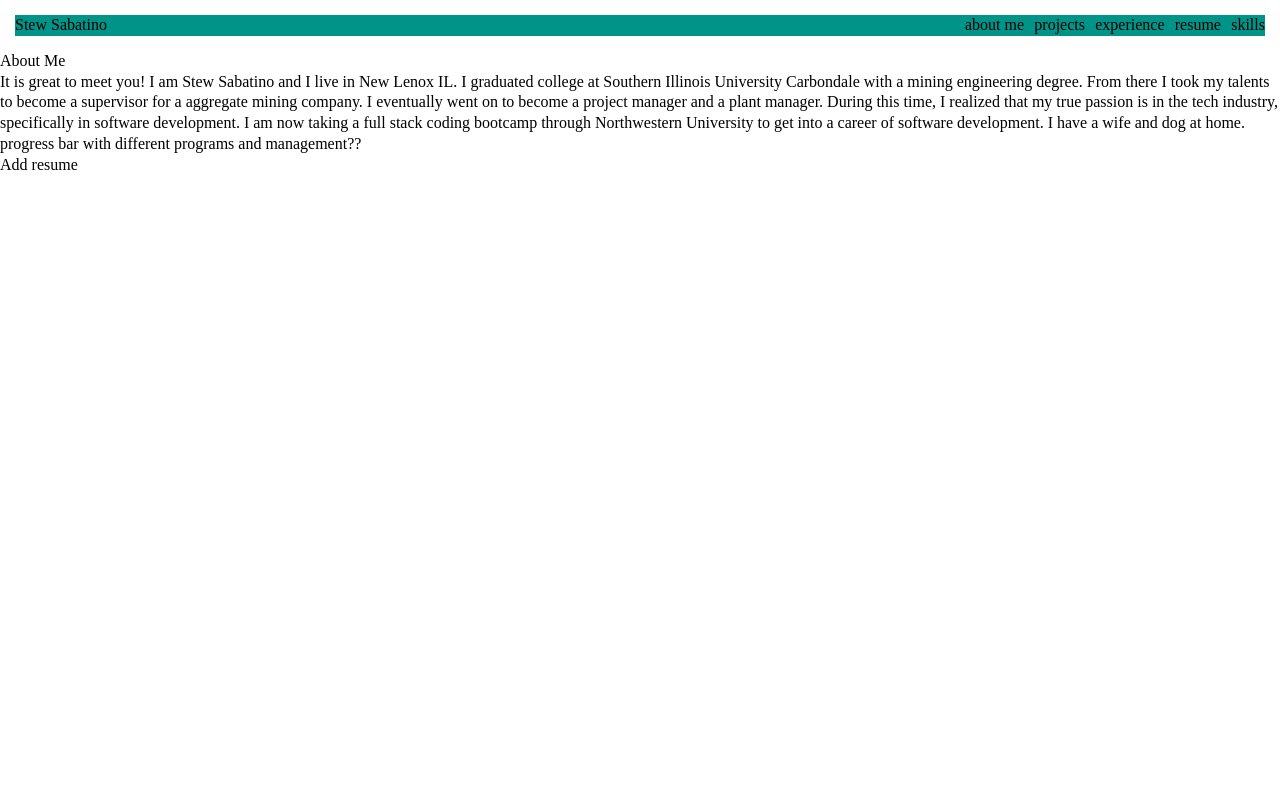
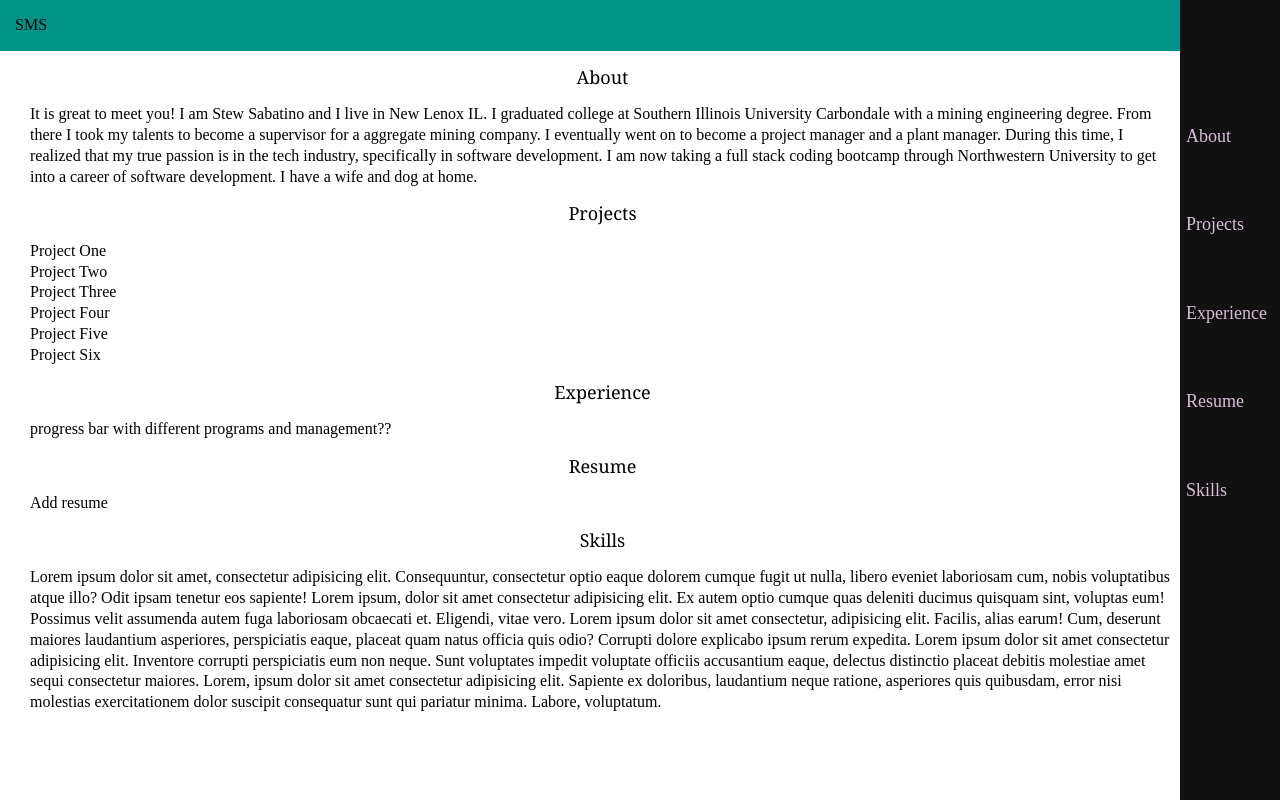
Before and after one commit to stewsabatino/stewsabatino.github.io, a plain HTML site: page index.html in a window 1280 px wide. Drawn offline with Linux system fonts and the light colour scheme.

Commit message:
added sidebar nav

```diff
--- a/index.html
+++ b/index.html
@@ -11,22 +11,20 @@
 </head>
 <body>
     <header>
-        <h1>Stew Sabatino</h1>
-        <nav>
-            <ul>
-                <li>about me</li>
-                <li>projects</li>
-                <li>experience</li>
-                <li>resume</li>
-                <li>skills</li>
-            </ul>
-        </nav>
+        <h1>SMS</h1>
     </header>
     <main>
-        <section class="portfolio">
-            <article class=about_me>
+        <nav>
+            <a href="#">About</a>
+            <a href="#">Projects</a>
+            <a href="#">Experience</a>
+            <a href="#">Resume</a>
+            <a href="#">Skills</a>
+        </nav>
+        <section>
+            <article class=about>
                 <div class="title">
-                    <h3>About Me</h3>
+                    <h2>About</h2>
                 </div>
                 <p>
                     It is great to meet you! I am Stew Sabatino and I live in New Lenox IL.
@@ -43,17 +41,20 @@
             </article>
 
             <article class="projects">
-                <div class="project_one"></div>
-                <div class="project_two"></div>
-                <div class="project_three"></div>
-                <div class="project_four"></div>
-                <div class="project_five"></div>
-                <div class="project_six"></div>
-
+                <h2>Projects</h2>
+                <ul>
+                    <li class="project_one"> Project One</li>
+                    <li class="project_two"> Project Two</li>
+                    <li class="project_three"> Project Three</li>
+                    <li class="project_four"> Project Four</li>
+                    <li class="project_five"> Project Five</li>
+                    <li class="project_six"> Project Six</li>
+                </ul>
             </article>
 
             <article class="experience">
                 <div>
+                    <h2>Experience</h2>
                     <p>
                         progress bar with different programs and management??
                     </p>
@@ -62,6 +63,7 @@
 
             <article class="resume">
                 <div>
+                    <h2>Resume</h2>
                     <p>
                         Add resume
                     </p>
@@ -69,6 +71,34 @@
             </article>
 
             <article class="skills">
+                <div>
+                    <h2>Skills</h2>
+                    <p>
+                        Lorem ipsum dolor sit amet, consectetur adipisicing elit.
+                        Consequuntur, consectetur optio eaque dolorem cumque
+                        fugit ut nulla, libero eveniet laboriosam cum, nobis
+                        voluptatibus atque illo? Odit ipsam tenetur eos sapiente!
+                        Lorem ipsum, dolor sit amet consectetur adipisicing elit.
+                        Ex autem optio cumque quas deleniti ducimus quisquam sint,
+                        voluptas eum! Possimus velit assumenda autem fuga
+                        laboriosam obcaecati et. Eligendi, vitae vero.
+                        Lorem ipsum dolor sit amet consectetur, adipisicing elit.
+                        Facilis, alias earum! Cum, deserunt maiores laudantium
+                        asperiores, perspiciatis eaque, placeat quam natus
+                        officia quis odio? Corrupti dolore explicabo ipsum rerum
+                        expedita.
+                        Lorem ipsum dolor sit amet consectetur adipisicing elit.
+                        Inventore corrupti perspiciatis eum non neque. Sunt
+                        voluptates impedit voluptate officiis accusantium eaque,
+                        delectus distinctio placeat debitis molestiae amet sequi
+                        consectetur maiores.
+                        Lorem, ipsum dolor sit amet consectetur adipisicing elit.
+                        Sapiente ex doloribus, laudantium neque ratione,
+                        asperiores quis quibusdam, error nisi molestias
+                        exercitationem dolor suscipit consequatur sunt qui
+                        pariatur minima. Labore, voluptatum.
+                    </p>
+                </div>
 
             </article>
 
--- a/style.css
+++ b/style.css
@@ -9,15 +9,47 @@ header{
     justify-content: space-between;
     align-items: center;
     background-color: rgb(0, 148, 136);
-    margin: 15px;
+    padding: 15px;
 }
 
-nav ul{
-    display: flex;
-    justify-content: space-between;
-    min-width: 300px;
+main {
+
 }
 
-body {
+nav{
+    height: 100vh;
+    width: 100px;
+    position: fixed;
+    z-index: 1;
+    top: 0;
+    right: 0;
+    background-color: #111;
+    padding-top: 60px;
+}
+
+nav a {
+    padding: 65px 0px 0px 6px;
+    color:thistle;
+    font-size: 18px;
+    display: inline-block;
+    text-align: center;
+    text-decoration: none;
 
 }
+
+h1 {
+
+}
+
+section {
+    margin: 0px 90px 0px 15px;
+    padding: 0px 15px 0px 15px;
+}
+
+
+h2 {
+    font-size: large;
+    margin: 15px;
+    font-family: georgia, serif;
+    text-align: center;
+}
```
